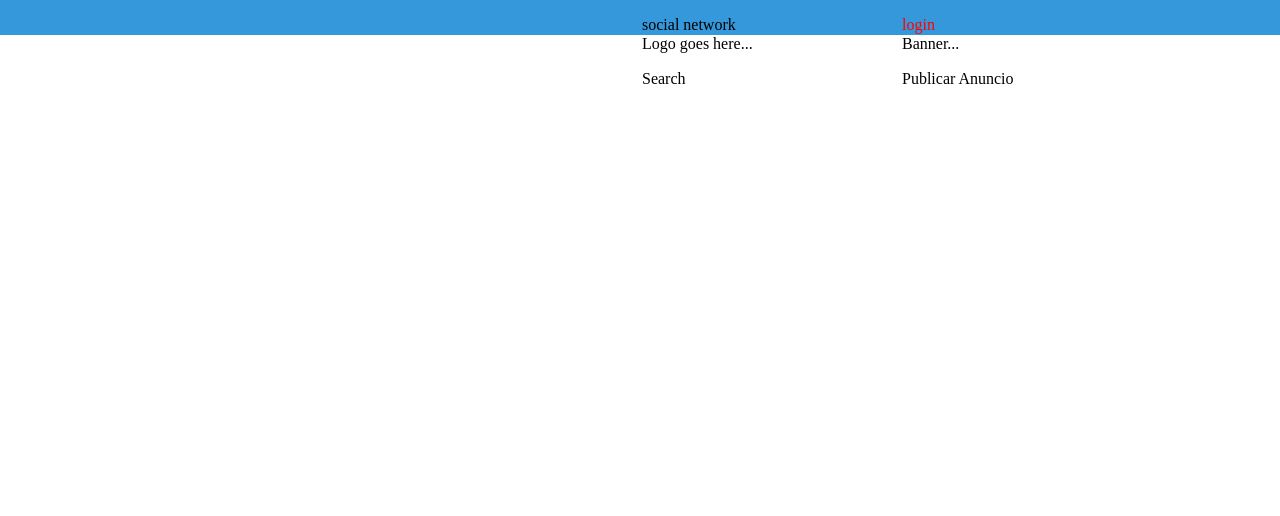
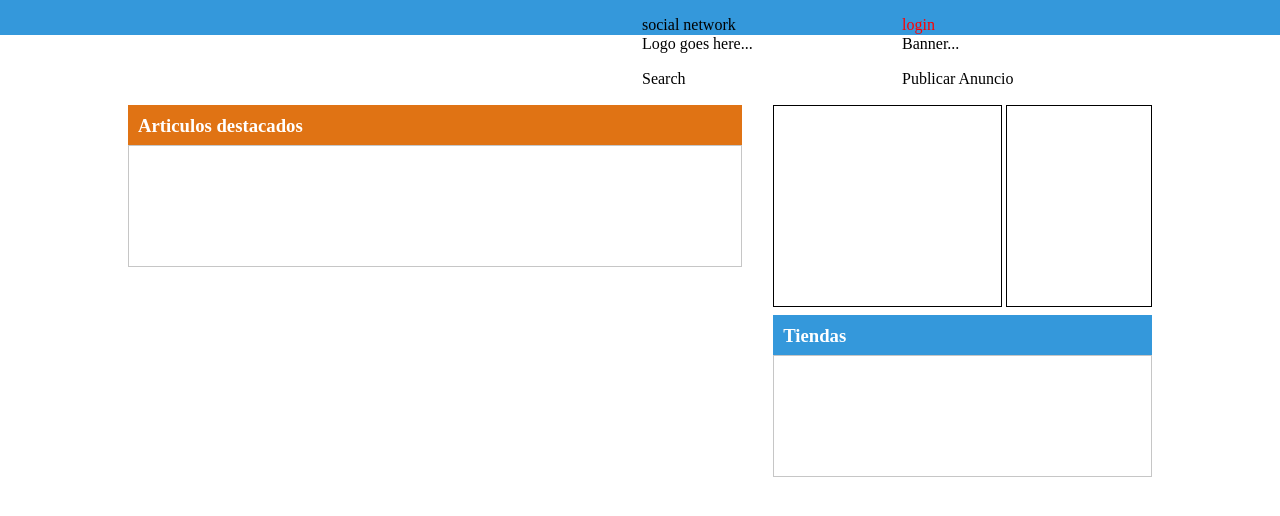
Before and after one commit to gerardocamilo/curso-css, a plain HTML site: page index.html in a window 1280 px wide. Drawn offline with Linux system fonts and the light colour scheme.

Commit message:
clase 2 agregando el content :D

```diff
--- a/index.html
+++ b/index.html
@@ -19,12 +19,45 @@
 
 	<div class="header-section">
 		<div class="container">
+			<div class="header">
 				<div class="banner">Banner...</div>
 				<div class="logo"> Logo goes here... </div>
 				<div class="clearfix"></div>
-
+			</div>
+			<div class="menu">
 				<div class="publicar-anuncio">Publicar Anuncio</div>
 				<div class="search">Search</div>
+				<div class="clearfix"></div>
+			</div>
+		</div>
+	</div>
+	<div class="content">
+		<div class="container">
+			<div class="premium-post">
+
+				<div class="box">
+					<div class="box-header orange">
+						<h3>Articulos destacados</h3>
+					</div>
+					<div class="box-content">
+
+					</div>
+				</div>
+			</div>
+			<div class="second-container">
+				<div class="banner">
+					<div class="banner-350x200"></div>
+					<div class="banner-165x250"></div>
+				</div>
+				<div class="stores">
+					<div class="box">
+						<div class="box-header">
+							<h3>Tiendas</h3>
+						</div>
+						<div class="box-content"></div>
+					</div>
+				</div>
+			</div>
 		</div>
 	</div>
 </body>
--- a/style.css
+++ b/style.css
@@ -33,7 +33,7 @@ body {
 	clear: both;
 }
 
-.header-section .container .banner {
+.header-section .container .header .banner {
 	height: 35px;
 	width: 250px;
 	/*border: 1px solid red; Not Required*/
@@ -41,7 +41,7 @@ body {
 	margin-left: 10px;
 }
 
-.header-section .container .logo {
+.header-section .container .header .logo {
 	height: 35px;
 	width: 250px;
 	/*border-style: solid;
@@ -49,15 +49,61 @@ body {
 	float: right;
 }
 
-.header-section .container .publicar-anuncio {
+.header-section .container .menu .publicar-anuncio {
 	height: 35px;
 	width: 250px;
 	float: right;
 	margin-left: 10px;
 }
 
-.header-section .container .search {
+.header-section .container .menu .search {
 	height: 35px;
 	width: 250px;
 	float: right;
 }
+.content > .container > .premium-post {
+	width: 60%;
+	float: left;
+}
+.content > .container > .second-container {
+	float: right;
+	width: 37%;
+}
+.content > .container > .second-container .banner {
+	height: 200px;
+	margin-bottom: 10px;
+}
+.content > .container > .second-container .banner .banner-350x200 {
+	width: 60%;
+	border: 1px solid black;
+	height: 100%;
+	float: left;
+}
+.content > .container > .second-container .banner .banner-165x250 {
+	width: 38%;
+	height: 100%;
+	float: right;
+	border: 1px solid black;
+}
+.box {
+
+}
+.box .box-header {
+	height: 20px;
+	background-color: #3498db;
+	padding: 10px;
+}
+.box .box-header.orange {
+	background-color:#e07314;
+}
+.box .box-header h3 {
+	margin: 0;
+	padding: 0;
+	color: white;
+	font-weight: bold;
+}
+.box .box-content {
+	border: 1px solid #c6c6c6;
+	padding: 10px;
+	height: 100px;
+}
```
